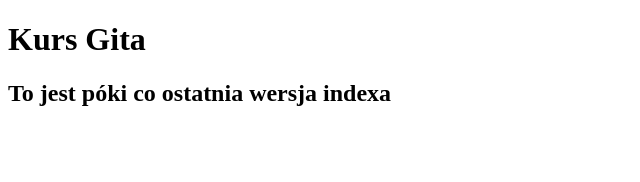
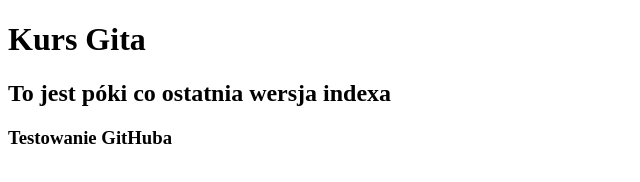
Before and after one commit to andijaw/test, a plain HTML site: page index.html in a window 1280 px wide. Shown: the whole page, without its empty margins (0-640 px from the left). Drawn offline with Linux system fonts and the light colour scheme.

Commit message:
github testing

```diff
--- a/index.html
+++ b/index.html
@@ -9,6 +9,7 @@
 <body>
     <h1>Kurs Gita</h1>
     <h2>To jest póki co ostatnia wersja indexa</h2>
+    <h3>Testowanie GitHuba</h3>
 
 </body>
 </html>
```
